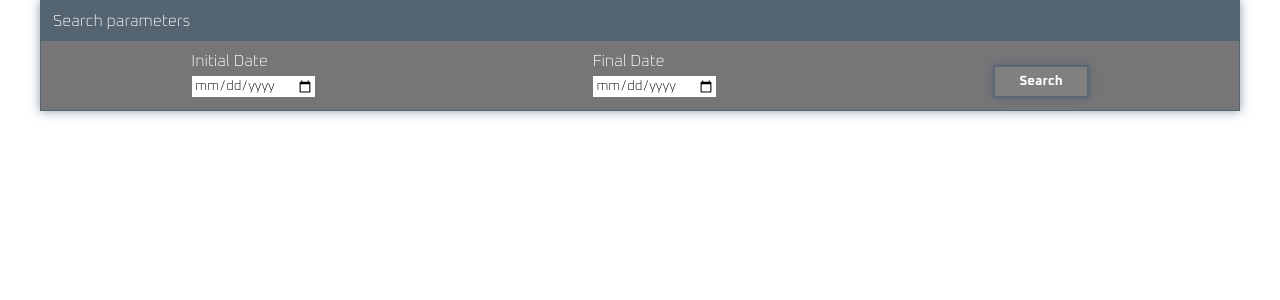
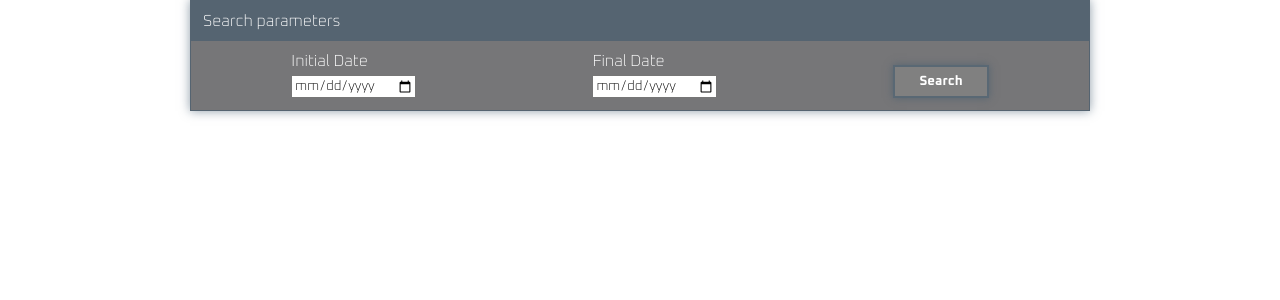
Before and after one commit to nickojs/near-earth-objects, a React (Create React App) app: page / in a window 1280 px wide. Shown: the top 300 px of the page. Built offline with nearby package versions, Linux system fonts and the light colour scheme.

Commit message:
Added width limits to the general Container

```diff
--- a/src/generalStyles.js
+++ b/src/generalStyles.js
@@ -6,6 +6,9 @@ export const Container = styled.div`
 
   border: 1px solid ${({ theme }) => theme.light};
   box-shadow: 0 0 10px ${({ theme }) => theme.light};
+
+  max-width: 900px;
+  margin: 0 auto;
 `;
 
 export const Title = styled.div`
```
